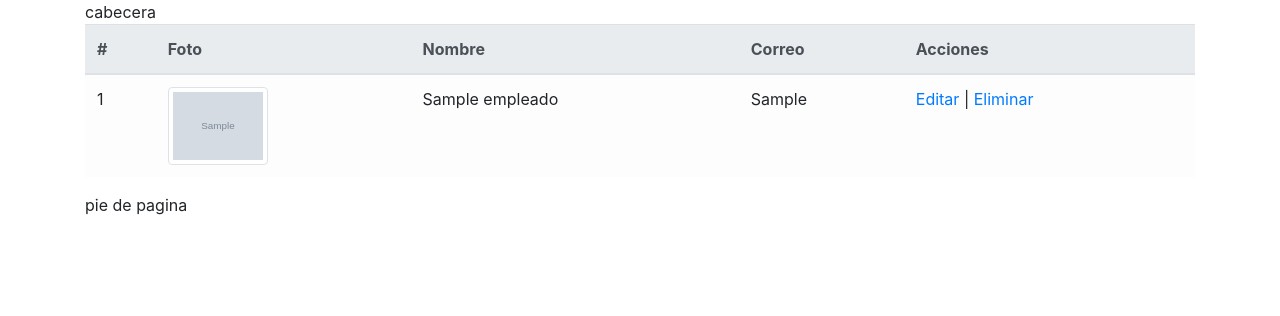
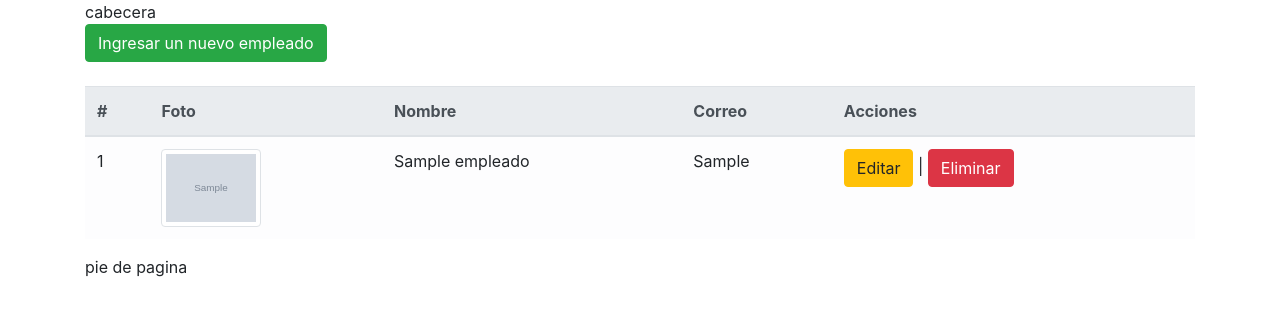
Before and after one commit to itorricom/pythonCrud, a Flask app: page / in a window 1280 px wide. Shown: the part 56-372 px from the top of the page. Run offline with Flask 2, Linux system fonts and the light colour scheme; tables that the repository leaves empty or names only in its code hold one stand-in row (values such as "Sample post"); grey boxes marked "Sample" are stand-in pictures; parts of the project's set-up code (start-up, migrations or seed data) failed here and were passed over; some libraries are stand-ins or nearby versions.

Commit message:
Aplicando estilos a botones

```diff
--- a/app.py
+++ b/app.py
@@ -122,4 +122,4 @@ def storage():
 if __name__ == '__main__':
     app.run(debug=True)
 
-# 1:38 Agregar menu de navegacion
+# 1:38 Aplicando estilos a botones
--- a/templates/empleados/index.html
+++ b/templates/empleados/index.html
@@ -1,4 +1,10 @@
 {% include 'header.html' %}
+<br>
+<a href="{{url_for('create')}}" class="btn btn-success">
+    Ingresar un nuevo empleado
+</a>
+<br>
+<br>
     <table class="table table-light">
         <thead class="thead-light">
             <tr>
@@ -21,12 +27,14 @@
 
                 <td>{{empleado[1]}}</td>
                 <td>{{empleado[2]}}</td>
-                <td><a href="/edit/{{empleado[0]}}">Editar</a> |
-                    <a href="/destroy/{{empleado[0]}}">Eliminar</a>
+                <td><a class="btn btn-warning" href="/edit/{{empleado[0]}}">Editar</a> |
+                    <a
+                    onclick="return confirm('¿Desea borrar al empleado') "
+                    class="btn btn-danger" href="/destroy/{{empleado[0]}}">Eliminar</a>
                 </td>
             </tr>
             {% endfor %}
 
         </tbody>
     </table>
-{% include 'footer.html' %}
+    {% include 'footer.html' %}
```
